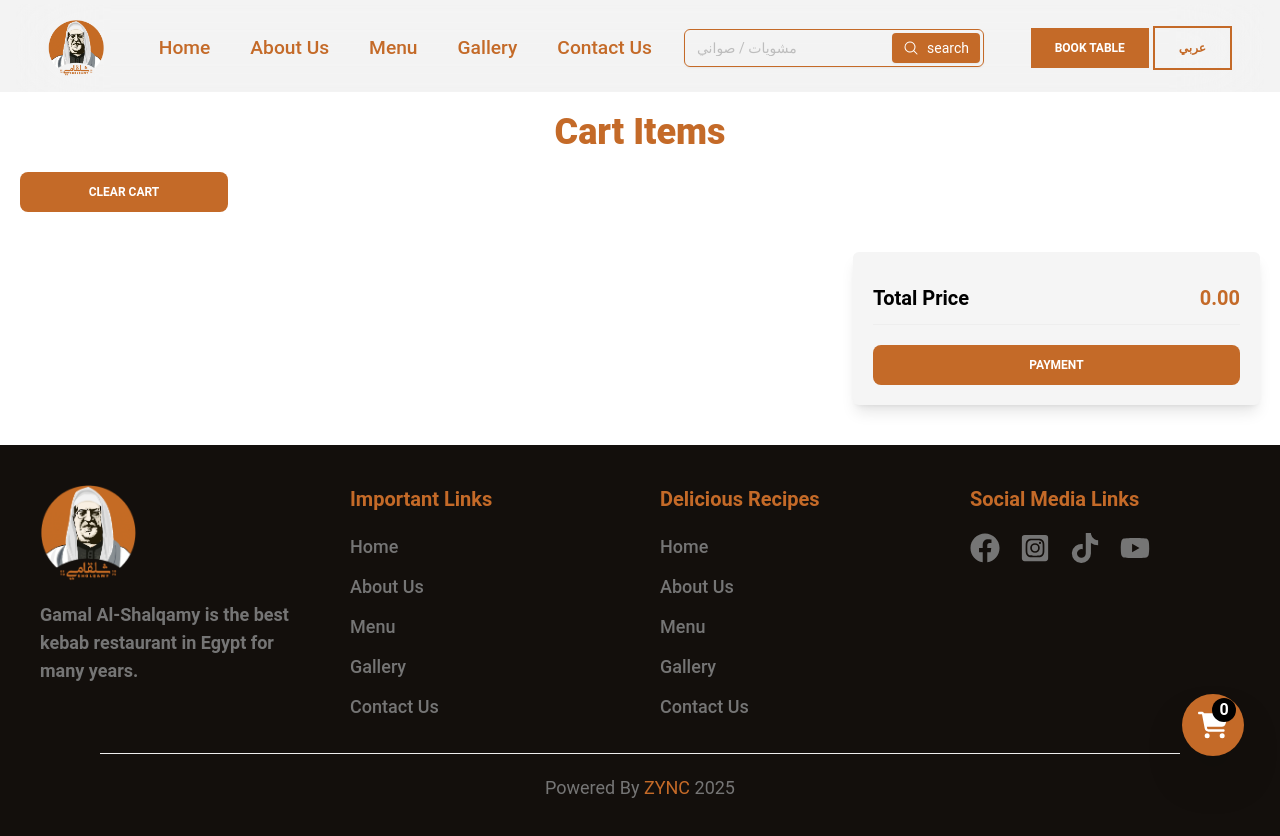
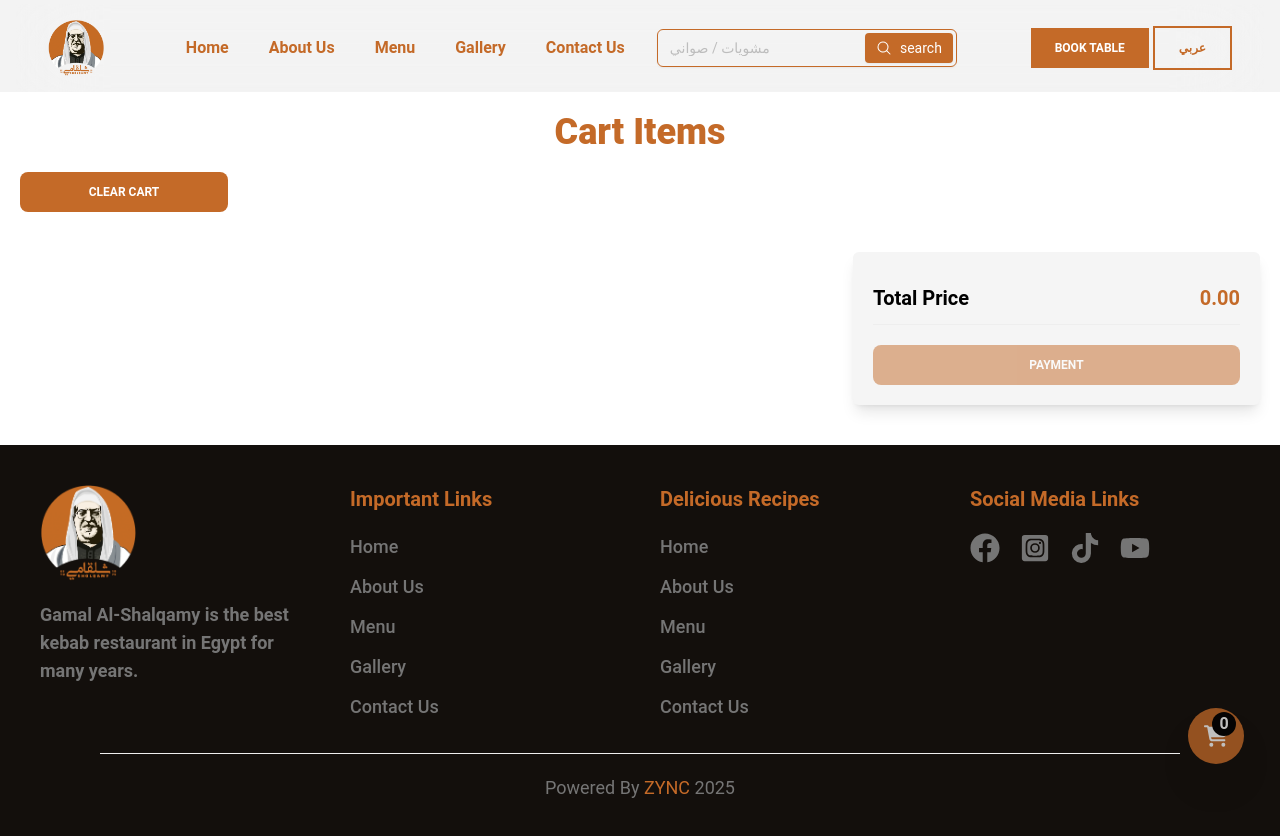
Before and after one commit to KarimALI88/EL-Sholqamy, a React (Vite) app: page /cart in a window 1280 px wide. Shown: the top 836 px of the page. Built offline with nearby package versions, Linux system fonts and the light colour scheme.

Commit message:
put tables image and animate cartbutton

```diff
--- a/src/components/CartButton.jsx
+++ b/src/components/CartButton.jsx
@@ -7,9 +7,9 @@ const CartButton = () => {
   const cartLength = useSelector(state => state.cart.cart.length)
 
   return (
-    <div className="fixed right-9 my-1 bottom-10 p-4 rounded-full bg-mainColor shadow-2xl z-50">
+    <div className={`fixed right-9 my-1 bottom-8 p-4 rounded-full bg-mainColor shadow-2xl z-50 ${cartLength == 0 && "animate-pulse"}`}>
       <Link to={"/cart"} className="relative">
-        <FaCartShopping size={30} color="white" />
+        <FaCartShopping size={24} color="white" />
         <span className="absolute -top-3 -right-2 bg-black text-white text-md font-semibold block h-6 w-6 text-center  rounded-full">{cartLength}</span>
       </Link>
     </div>
--- a/src/components/DeliciousPart.jsx
+++ b/src/components/DeliciousPart.jsx
@@ -34,7 +34,7 @@ const DeliciousPart = () => {
   ]);
   return (
     <div className="p-10 text-center ">
-      <h2 className="font-semibold text-mainColor text-5xl my-3">
+      <h2 className="font-bold text-mainColor text-3xl my-3">
         {t("deliciousPartTitle")}
       </h2>
       <div className="mx-auto flex flex-wrap justify-center items-center gap-5 my-5">
--- a/src/components/TopNavBar.jsx
+++ b/src/components/TopNavBar.jsx
@@ -36,7 +36,7 @@ const TopNavBar = ({ specificPage }) => {
         as="li"
         variant="small"
         color="blue-gray"
-        className="p-2 text-mainColor font-medium text-[1.2rem] hover:bg-mainColor hover:text-white"
+        className="p-2 text-mainColor font-semibold text-[1rem] hover:bg-mainColor hover:text-white duration-700"
       >
         <Link to={"/"}>{t("homeLink")}</Link>
       </Typography>
@@ -44,7 +44,7 @@ const TopNavBar = ({ specificPage }) => {
         as="li"
         variant="small"
         color="blue-gray"
-        className="p-2 text-mainColor font-medium text-[1.2rem] hover:bg-mainColor hover:text-white"
+        className="p-2 text-mainColor font-semibold text-[1rem] hover:bg-mainColor hover:text-white duration-700"
       >
         <Link to={"/about"}>{t("aboutLink")}</Link>
       </Typography>
@@ -52,7 +52,7 @@ const TopNavBar = ({ specificPage }) => {
         as="li"
         variant="small"
         color="blue-gray"
-        className="p-2 text-mainColor font-medium text-[1.2rem] hover:bg-mainColor hover:text-white"
+        className="p-2 text-mainColor font-semibold text-[1rem] hover:bg-mainColor hover:text-white duration-700"
       >
         <Link to={"/menu"}>{t("menuLink")}</Link>
       </Typography>
@@ -60,7 +60,7 @@ const TopNavBar = ({ specificPage }) => {
         as="li"
         variant="small"
         color="blue-gray"
-        className="p-2 text-mainColor font-medium text-[1.2rem] hover:bg-mainColor hover:text-white"
+        className="p-2 text-mainColor font-semibold text-[1rem] hover:bg-mainColor hover:text-white duration-700"
       >
         <Link to={"/gallery"}>{t("galleryLink")}</Link>
       </Typography>
@@ -68,7 +68,7 @@ const TopNavBar = ({ specificPage }) => {
         as="li"
         variant="small"
         color="blue-gray"
-        className="p-2 text-mainColor font-medium text-[1.2rem] hover:bg-mainColor hover:text-white"
+        className="p-2 text-mainColor font-semibold text-[1rem] hover:bg-mainColor hover:text-white duration-700"
       >
         <Link to={"/contact"}>{t("contactLink")}</Link>
       </Typography>
--- a/src/pages/Cart.jsx
+++ b/src/pages/Cart.jsx
@@ -203,6 +203,7 @@ const Cart = () => {
             ripple={false}
             fullWidth={true}
             onClick={() => setOpen(true)}
+            disabled={totalPrice == 0}
             className="bg-mainColor mt-5 text-white shadow-none hover:scale-105 hover:shadow-none focus:scale-105 focus:shadow-none active:scale-100"
           >
             {t("pay")}
--- a/src/pages/Reservation.jsx
+++ b/src/pages/Reservation.jsx
@@ -6,6 +6,7 @@ import { Worker, Viewer } from "@react-pdf-viewer/core";
 import "@react-pdf-viewer/core/lib/styles/index.css";
 import { Typography } from "@material-tailwind/react";
 import { useTranslation } from "react-i18next";
+import tables from '../assets/tables.jpg';
 
 const Reservation = () => {
   const [userName, setUserName] = useState("");
@@ -20,18 +21,21 @@ const Reservation = () => {
     <div>
       <MainHeader title={"bookHeaderTitle"} image={bookBg} />
       <div className="text-center">
-        <h2 className="text-mainColor font-bold text-[2rem]">{t("reservationTitle")}</h2>
+        <h2 className="text-mainColor font-bold text-[2rem]">
+          {t("reservationTitle")}
+        </h2>
         <h6 className="text-gray-600">{t("reservationDesc")}</h6>
       </div>
       {/* tables pdf */}
-      <div className="px-10 w-full h-96 my-5">
-        <div onContextMenu={(e) => e.preventDefault()} className="h-96">
+      <div className="px-10 w-[90%] mx-auto h-[500px] my-5">
+        <img src={tables} alt="tables image" className="w-full h-full"/>
+        {/* <div onContextMenu={(e) => e.preventDefault()} className="h-96">
           <Worker
             workerUrl={`https://unpkg.com/pdfjs-dist@3.11.174/build/pdf.worker.min.js`}
           >
             <Viewer fileUrl={tablesPdf} />
           </Worker>
-        </div>
+        </div> */}
       </div>
       {/* inputs */}
       <div className="px-6 w-full my-5 flex justify-center items-center flex-wrap">
@@ -174,7 +178,9 @@ const Reservation = () => {
       </div>
       {/* submit button */}
       <div className="sm:w-[70%] lg:w-[50%] mx-auto text-center">
-        <button className="w-72 mx-auto bg-mainColor text-white p-2 my-3 font-semibold text-xl">{t("resSubmitButton")}</button>
+        <button className="w-72 mx-auto bg-mainColor text-white p-2 my-3 font-semibold text-xl">
+          {t("resSubmitButton")}
+        </button>
       </div>
     </div>
   );
```
Also changed, not shown: src/assets/tables.jpg (added).
